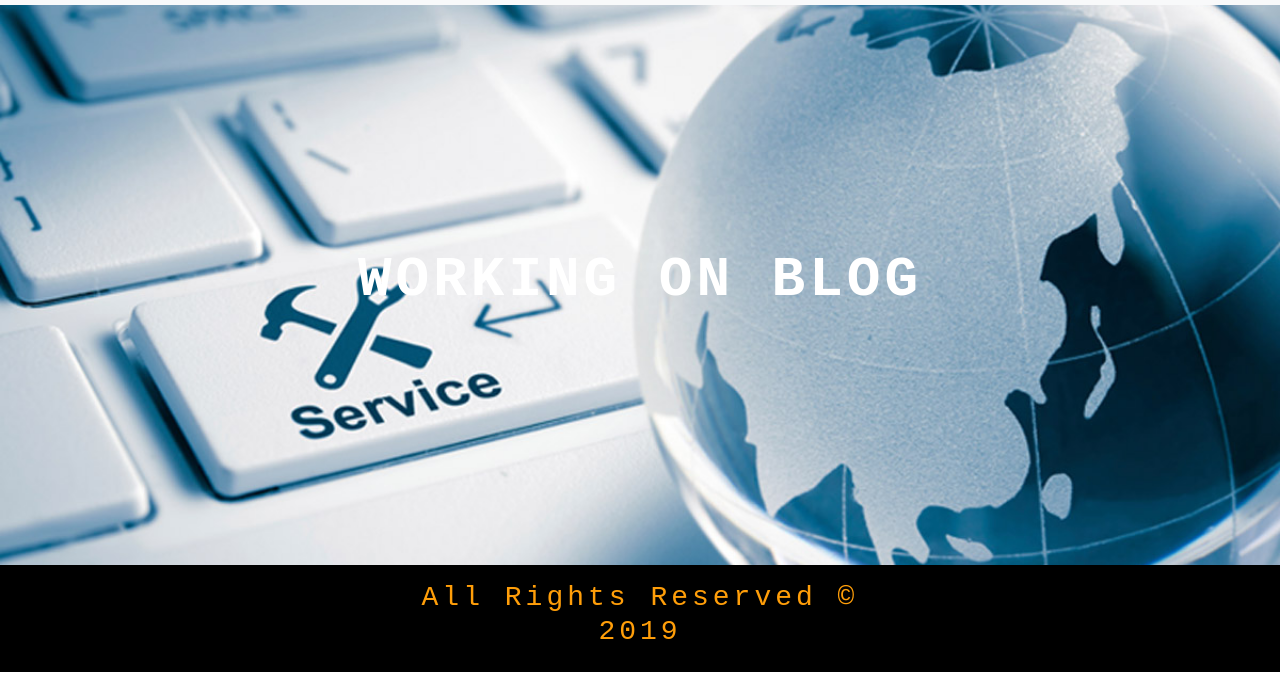
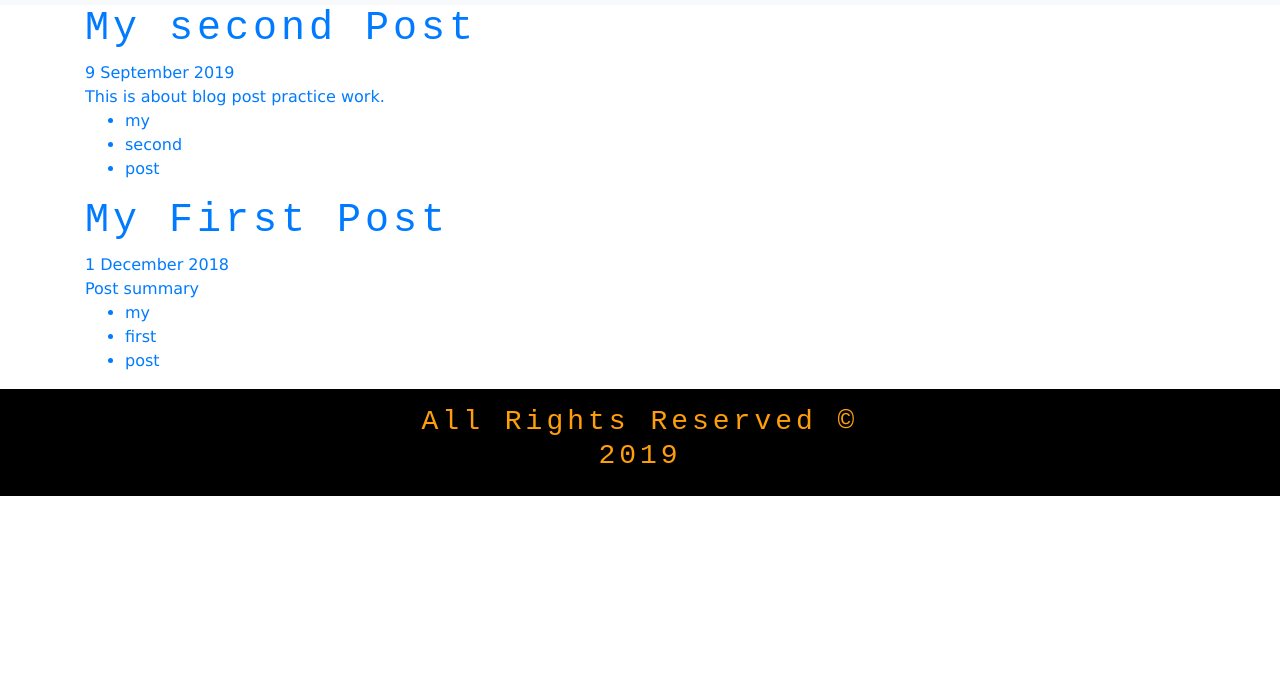
Before and after one commit to skesineni1/Surround-Website, a Gatsby site: page /Blog in a window 1280 px wide. Shown: the part 112-800 px from the top of the page. Built offline with nearby package versions, Linux system fonts and the light colour scheme; Gatsby itself is replaced by a stand-in of ours.

Commit message:
Blog Page functionality completed.

```diff
--- a/gatsby-config.js
+++ b/gatsby-config.js
@@ -6,11 +6,19 @@ module.exports = {
   },
   plugins: [
     `gatsby-plugin-react-helmet`,
+    'gatsby-transformer-remark',
     {
       resolve: `gatsby-source-filesystem`,
       options: {
         name: `images`,
         path: `${__dirname}/src/images`,
+      },
+    },
+    {
+      resolve: `gatsby-source-filesystem`,
+      options: {
+        name: `blogs`,
+        path: `${__dirname}/src/blogs`,
       },
     },
     `gatsby-transformer-sharp`,
--- a/package.json
+++ b/package.json
@@ -14,6 +14,7 @@
     "gatsby-plugin-react-helmet": "^3.1.6",
     "gatsby-plugin-sharp": "^2.2.19",
     "gatsby-source-filesystem": "^2.1.21",
+    "gatsby-transformer-remark": "^2.6.22",
     "gatsby-transformer-sharp": "^2.2.13",
     "prop-types": "^15.7.2",
     "react": "^16.9.0",
--- /dev/null
+++ b/src/blogs/my-first-post/my-first-post.md
@@ -0,0 +1,9 @@
+---
+path: /Blog/my-first-post
+date: 2018-12-01
+summary: Post summary
+tags: [my, first, post]
+title: My First Post
+---
+
+<h1> This is my first post </h1>
--- /dev/null
+++ b/src/blogs/my-second-post/my-second-post.md
@@ -0,0 +1,9 @@
+---
+path: /Blog/my-second-post
+date: 2019-09-09
+summary: This is about blog post practice work.
+tags: [my, second, post]
+title: My second Post
+---
+
+<h1><b> This is my second post. </b></h1>
--- /dev/null
+++ b/src/components/Blogs/blogSnippet.js
@@ -0,0 +1,36 @@
+import React from "react";
+import { Link } from "gatsby";
+
+import Container from "./container";
+import "./blogSnippet.css";
+
+const BlogSnippet = ({ date, excerpt, path, tags, summary, title }) => (
+  <section className="post-sample">
+    <Link
+      aria-label={title}
+      className={`post-sample__link ${tags && "post-sample__link--has-tags"}`}
+      to={path}
+    >
+      <Container>
+        <h1 className="post-sample__title">{title}</h1>
+        <div className="post-sample__date">{date}</div>
+
+        <div className="post-sample__summary">
+          {summary ? summary : excerpt}
+        </div>
+
+        {tags && (
+          <ul className="post-sample__tags">
+            {tags.map(tag => (
+              <li className="post-sample__tag" key={tag}>
+                {tag}
+              </li>
+            ))}
+          </ul>
+        )}
+      </Container>
+    </Link>
+  </section>
+);
+
+export default BlogSnippet;
--- /dev/null
+++ b/src/components/Blogs/container.js
@@ -0,0 +1,8 @@
+import React from "react";
+
+import "./container";
+
+const Container = ({ children }) =>
+<div className="container">{children}</div>;
+
+export default Container;
--- a/src/pages/Blog.js
+++ b/src/pages/Blog.js
@@ -4,30 +4,83 @@ import { Link, graphql } from "gatsby";
 import Layout from "../components/layout";
 import SEO from "../components/seo";
 import BackgroundSection from "../components/Globals/BackgroundSection";
-/*import Info from "../components/Home/Info.js";*/
-
-const BlogPage = ({data}) => (
-<Layout>
-    <SEO title="Home" keywords={['gatsby', 'application', 'react']} />
-    <BackgroundSection
-        img={data.img.childImageSharp.fluid}
-        title= "Working on Blog" styleClass= "Blog-background"/>
+import BlogSnippet from "../components/Blogs/blogSnippet";
 
 
-</Layout>
-);
+const BlogPage = ({ data }) => (
 
-export const query = graphql`
-{
-img: file(relativePath: { eq: "managed-services.jpg" }) {
-    childImageSharp {
-        fluid {
-        ...GatsbyImageSharpFluid_tracedSVG
+    // const {
+    //     allMarkdownRemark: { edges: posts }
+    //   } = data;
+
+    <Layout>
+        <SEO title="Home" keywords={['gatsby', 'application', 'react']} />
+        {/* <BackgroundSection
+            img={data.img.childImageSharp.fluid} >
+
+
+
+        </BackgroundSection> */}
+        {/* This is a code to display all the blog section of the page in the public domain. */}
+        {data.allMarkdownRemark.edges.map(post => (
+                <BlogSnippet
+                  date={post.node.frontmatter.date}
+                  excerpt={post.node.excerpt}
+                  key={post.node.frontmatter.path}
+                  path={post.node.frontmatter.path}
+                  summary={post.node.frontmatter.summary}
+                  tags={post.node.frontmatter.tags}
+                  title={post.node.frontmatter.title}
+                />
+              ))}
+
+
+    </Layout>);
+
+export const pageQuery = graphql`{
+  allMarkdownRemark(sort: { fields: [frontmatter___date], order: DESC }) {
+    edges {
+      node {
+        excerpt(pruneLength: 300)
+        frontmatter {
+          date(formatString: "D MMMM YYYY")
+          path
+          tags
+          summary
+          title
         }
+      }
     }
-    }
+  }
 }
-    `;
+`;
+
+// export const query = graphql`
+// {
+// img: file(relativePath: { eq: "managed-services.jpg" }) {
+//     childImageSharp {
+//         fluid {
+//         ...GatsbyImageSharpFluid_tracedSVG
+//         }
+//     }
+//     }
+// allblogs: allMarkdownRemark(sort: { fields: [frontmatter___date], order: DESC }) {
+//         edges {
+//             node {
+//                 excerpt(pruneLength: 300)
+//               frontmatter {
+//                 date(formatString: "D MMMM YYYY")
+//                 path
+//                 tags
+//                 summary
+//                 title
+//               }
+//             }
+//           }
+//         }
+// }
+
+// `;
 
 
 export default BlogPage;
```
Also changed, not shown: gatsby-node.js (+38 -0 lines), src/components/Blogs/blog-page.js (added, +47 -0 lines), src/components/Blogs/header.js (added, +20 -0 lines), src/components/Blogs/postHeader.js (added, +16 -0 lines), src/components/Blogs/blogSnippet.css (added), src/components/Blogs/container.css (added), src/components/Blogs/header.css (added), src/components/Blogs/postHeader.css (added), src/components/Home/Info.js (indentation only), 1 other file.
